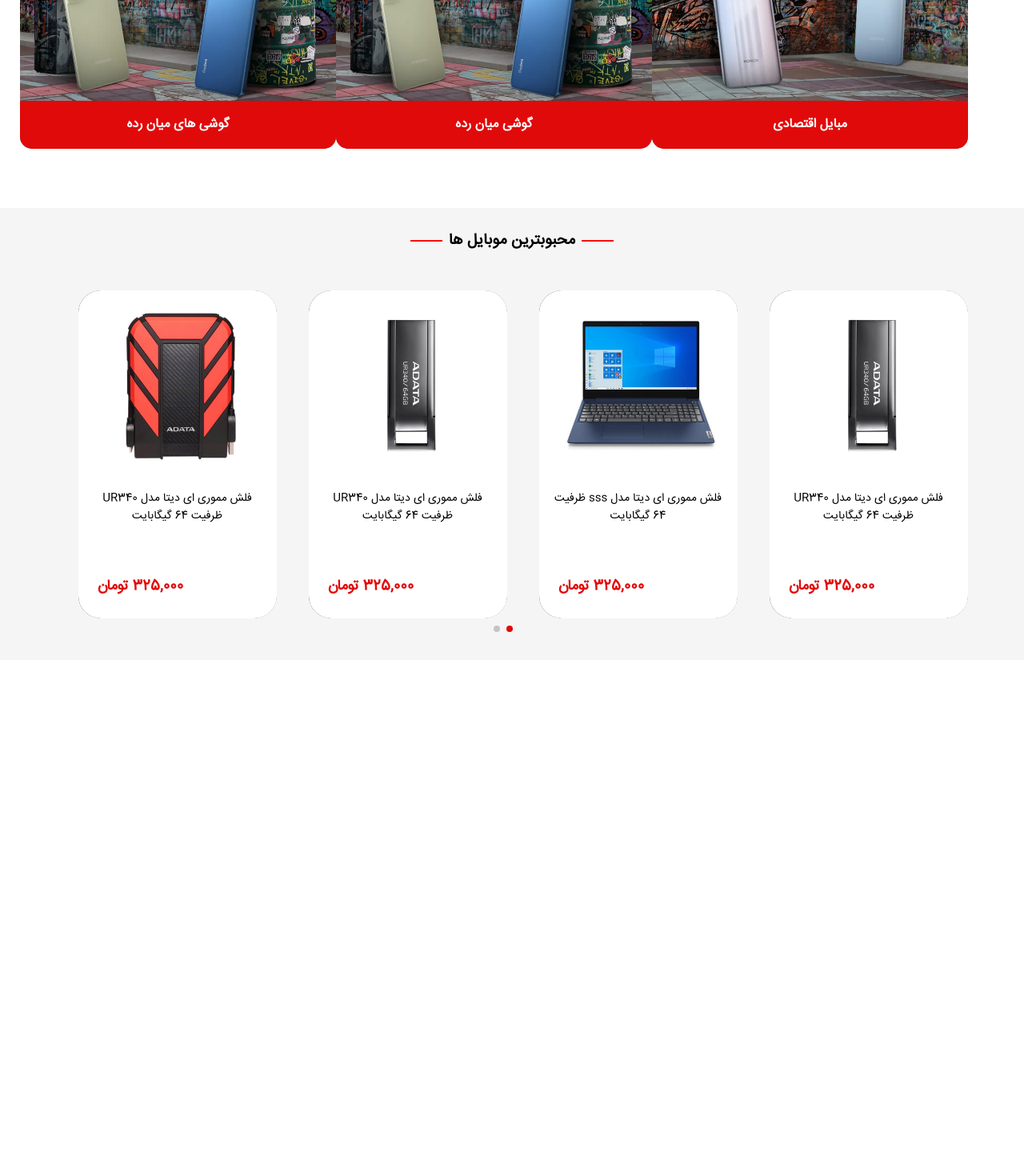
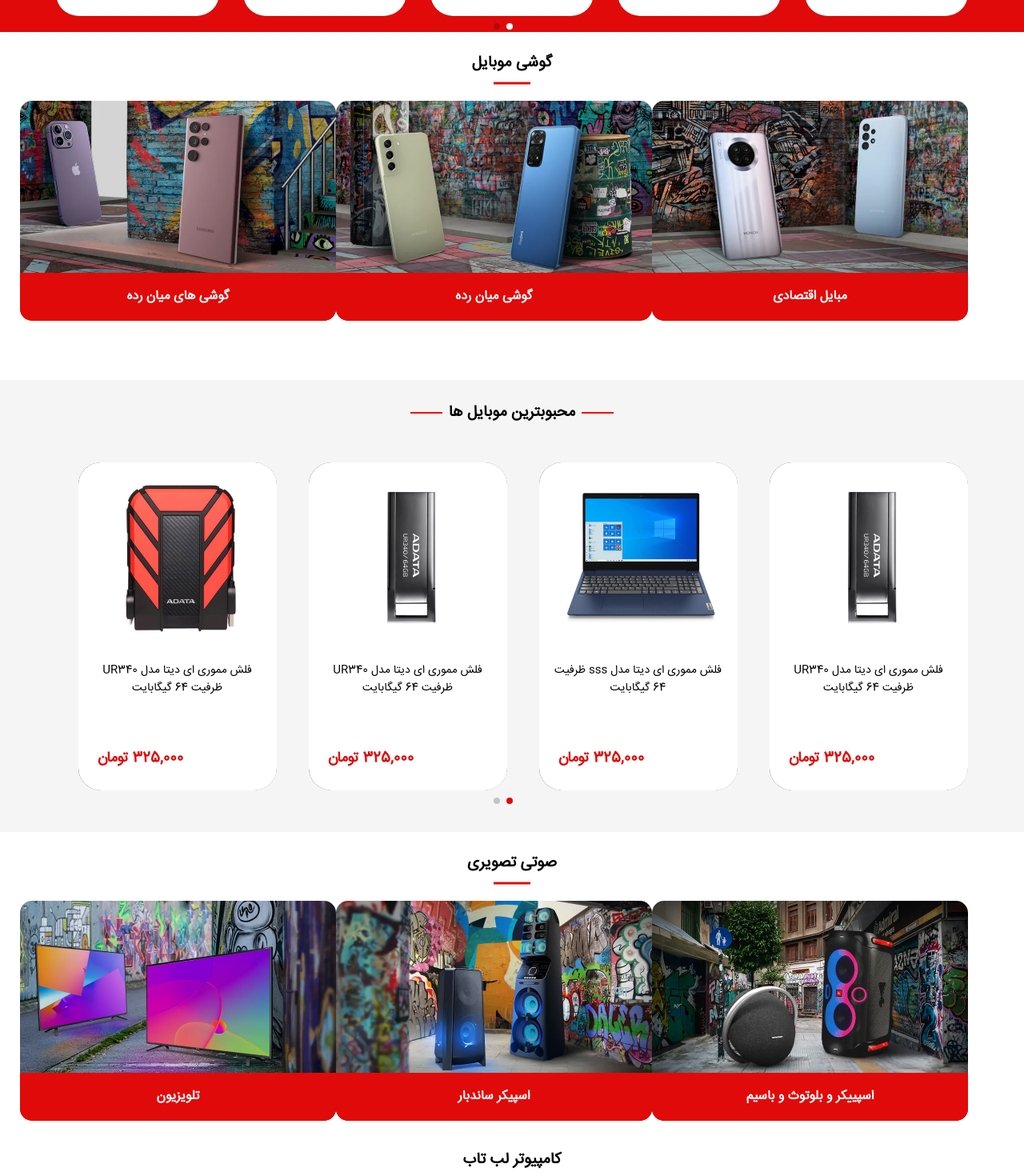
Before and after one commit to CodeLandGroup/digiland-front, a React (Create React App) app: page / in a window 1280 px wide. Shown: the part 1320-2790 px from the top of the page at 80% size. Before the commit the page ends 2145 px from the top, so only its background shows below. Built offline with nearby package versions, Linux system fonts and the light colour scheme.

Commit message:
Add ImageCoverVideoAudio and imageCoverComputerLabtap

```diff
--- a/src/assets/Data/ImageCoverItemData.js
+++ b/src/assets/Data/ImageCoverItemData.js
@@ -9,6 +9,36 @@
     },
     {
         title: 'گوشی های میان رده',
-        img: require('../images/ImageCover/imageCover2.png')
+        img: require('../images/ImageCover/ImageCover3.png')
     }
 ]
+
+export const ImageCoverVideoAudioData = [
+    {
+        title: 'اسپییکر و بلوتوث و باسیم',
+        img: require('../images/ImageCover/imageCover4.webp')
+    },
+    {
+        title: 'اسپیکر ساندبار',
+        img: require('../images/ImageCover/imageCover5.webp')
+    },
+    {
+        title: 'تلویزیون',
+        img: require('../images/ImageCover/imageCover6.webp')
+    }
+]
+
+export const ImageCoverComputerLaptopData = [
+    {
+        title: 'موس کیبورد',
+        img: require('../images/ImageCover/imageCover7.webp')
+    },
+    {
+        title: 'مانیتور',
+        img: require('../images/ImageCover/imageCover8.webp')
+    },
+    {
+        title: 'لپ تاپ و اولترابوک',
+        img: require('../images/ImageCover/imageCover9.webp')
+    }
+]
--- a/src/assets/css/Home/SliderItem.css
+++ b/src/assets/css/Home/SliderItem.css
@@ -98,6 +98,7 @@
     transition-duration: .5s;
     width: 180px;
 }
+
 .slider-item .item:hover .shadow-product {
     height: 8px;
     margin-top: 8px;
@@ -107,3 +108,8 @@
     text-align-last: center;
     bottom: -2px;
 }
+
+.popular-mobiles .swiper-slide {
+    width: 248px !important;
+    margin-left: 40px !important;
+}
--- a/src/assets/css/Home/slider.css
+++ b/src/assets/css/Home/slider.css
@@ -7,9 +7,6 @@
   text-align: center;
   font-size: 18px;
   background: #fff;
-
-  width: 248px !important;
-  margin-left: 40px !important;
 
   /* Center slide text vertically */
   display: flex;
--- a/src/pages/Home/Index.jsx
+++ b/src/pages/Home/Index.jsx
@@ -4,16 +4,17 @@
 import GoldenOfferCopmonent from '../../components/Home/GoldenOffer/GoldenOfferCopmonent'
 import ImageCoverComponent from '../../components/Home/ImageCover/ImageCoverComponent'
 import PopularMobilesComponent from '../../components/Home/PopularMobiles/PopularMobilesComponent'
-import { ImageCoverData } from '../../assets/Data/ImageCoverItemData'
+import { ImageCoverComputerLaptopData, ImageCoverData, ImageCoverVideoAudioData } from '../../assets/Data/ImageCoverItemData'
 export default function Home() {
     return (
         <>
             <HeaderSliderComponent />
             <PopularCategorieComponent />
             <GoldenOfferCopmonent />
-            <ImageCoverComponent data={ImageCoverData} titleName="گوشی موبایل" >
-            </ImageCoverComponent>
+            <ImageCoverComponent data={ImageCoverData} titleName="گوشی موبایل" />
             <PopularMobilesComponent />
+            <ImageCoverComponent data={ImageCoverVideoAudioData} titleName="صوتی تصویری" />
+            <ImageCoverComponent data={ImageCoverComputerLaptopData} titleName="کامپیوتر لب تاب" />
 
 
         </>
```
